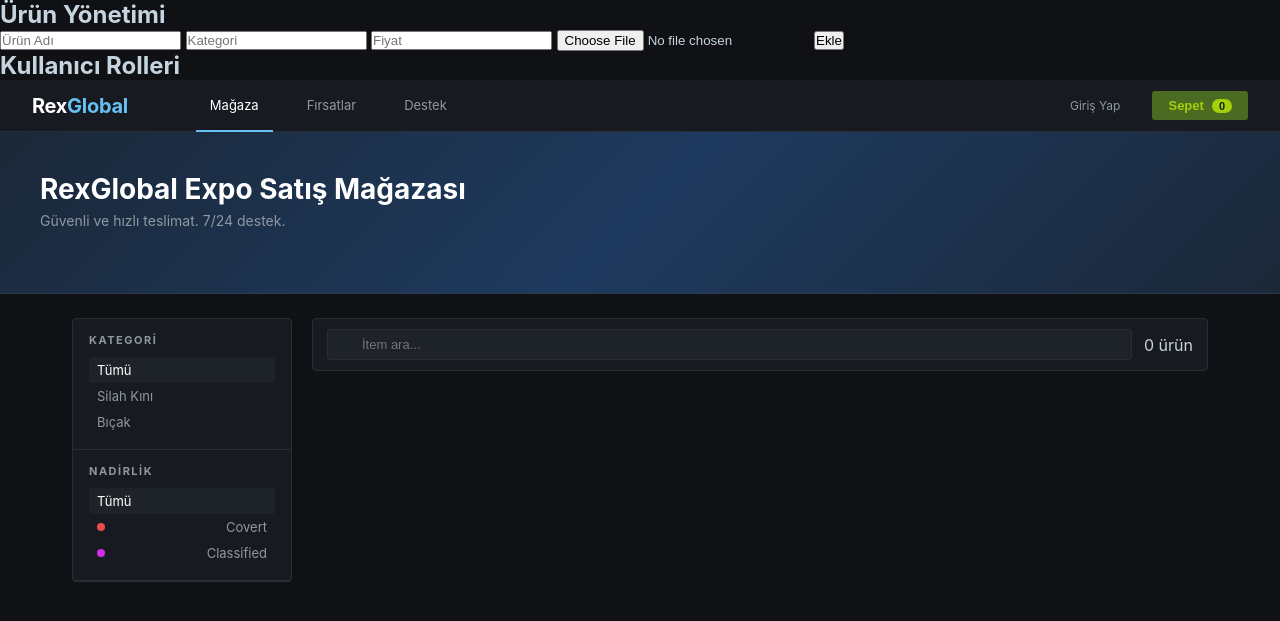
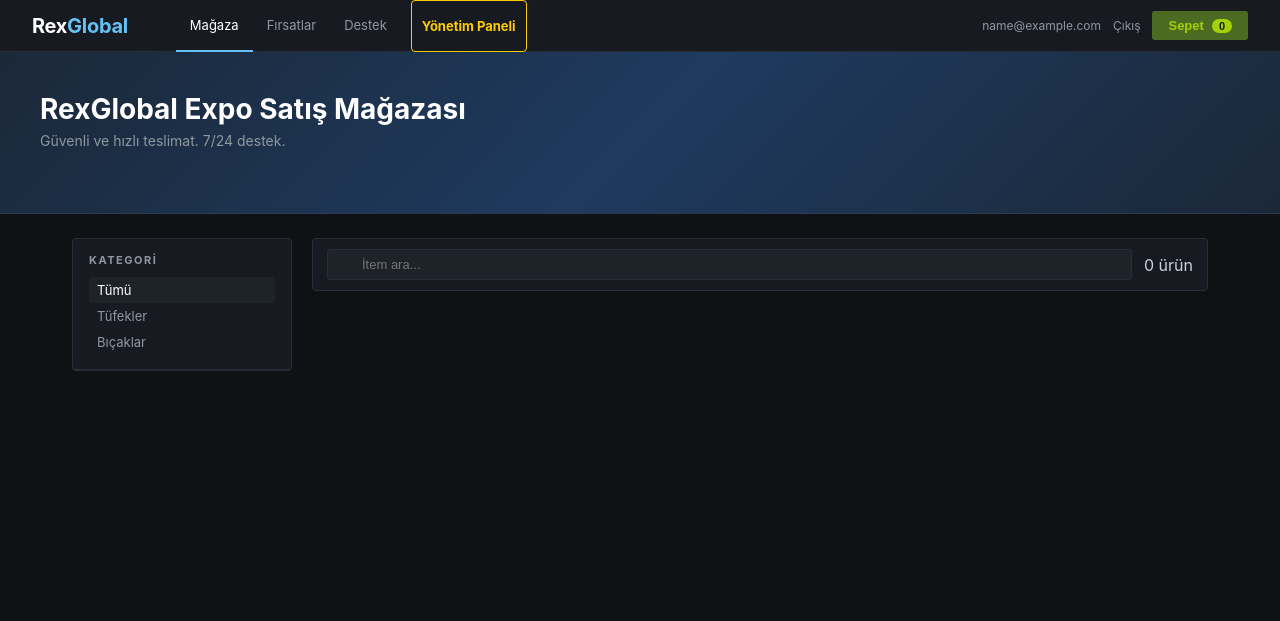
Before and after one commit to yetenozkan4/RexGlobal, a Flask app: page / in a window 1280 px wide. Shown: the top 621 px of the page. Run offline with Flask 3, Linux system fonts and the light colour scheme; the visitor is signed in with stand-in values (Sample User, id 1); data that the repository does not hold is empty.

Commit message:
Update index.html

```diff
--- a/templates/index.html
+++ b/templates/index.html
@@ -5,7 +5,7 @@
 <meta name="viewport" content="width=device-width, initial-scale=1.0">
 <title>RexGlobal — CS2 Item Mağazası</title>
 <style>
-  /* GITHUB'DAN ALDIĞIN TÜM CSS BURADA - HİÇBİRİNE DOKUNMADIM */
+  /* CSS Kısımları Aynı Kaldı */
   *, *::before, *::after { box-sizing: border-box; margin: 0; padding: 0; }
   body { font-family: -apple-system, BlinkMacSystemFont, 'Segoe UI', Roboto, sans-serif; background: #0f1114; color: #c6d4df; min-height: 100vh; }
   .topbar { background: #171a21; border-bottom: 1px solid #2a2d35; padding: 0 2rem; height: 52px; display: flex; align-items: center; gap: 2rem; }
@@ -16,30 +16,10 @@
   .topbar-link:hover { color: #c6d4df; }
   .topbar-link.active { color: #fff; border-bottom-color: #66c0f4; }
   .topbar-right { margin-left: auto; display: flex; align-items: center; gap: 12px; }
-  nav {
-    display: flex;
-    justify-content: space-between;
-    align-items: center;
-    background: #171a21;
-    padding: 15px 30px;
-    border-bottom: 1px solid #2a2d35;
-}
 
-nav a {
-    color: #c6d4df;
-    text-decoration: none;
-    margin-right: 20px;
-}
-
-.auth-box {
-    display: flex;
-    gap: 15px;
-    align-items: center;
-}
-
-  /* ADMIN BUTONU EKLEMESİ */
-  .admin-link { color: #eb4b4b; font-size: 12px; text-decoration: none; border: 1px solid #eb4b4b; padding: 4px 8px; border-radius: 3px; }
-  .admin-link:hover { background: #eb4b4b; color: white; }
+  /* ADMIN BUTONU STİLİ */
+  .admin-special-link { color: #ffcc00 !important; font-weight: bold; border: 1px solid #ffcc00; padding: 4px 10px; border-radius: 4px; margin-left: 10px; transition: all 0.2s; }
+  .admin-special-link:hover { background: #ffcc00; color: #171a21 !important; }
 
   .cart-button { background: #4c6b22; color: #a4d007; border: none; padding: 7px 16px; border-radius: 3px; font-size: 13px; font-weight: 600; cursor: pointer; display: flex; align-items: center; gap: 8px; transition: background .15s; }
   .cart-button:hover { background: #5a7a28; }
@@ -56,32 +36,17 @@ nav a {
   .filter-item { display: flex; align-items: center; justify-content: space-between; padding: 5px 8px; border-radius: 3px; cursor: pointer; font-size: 13px; color: #8f98a0; transition: background .1s, color .1s; }
   .filter-item:hover { background: #1e2329; color: #c6d4df; }
   .filter-item.active { background: #1e2329; color: #fff; }
-  .filter-item .count { font-size: 11px; color: #4a5568; background: #1e2329; padding: 1px 6px; border-radius: 2px; }
-  .rarity-dot { width: 8px; height: 8px; border-radius: 50%; display: inline-block; margin-right: 8px; flex-shrink: 0; }
-  .dot-Contraband { background: #e4ae39; }
-  .dot-Covert { background: #eb4b4b; }
-  .dot-Classified { background: #d32ce6; }
-  .dot-Restricted { background: #8847ff; }
-  .dot-MilSpec { background: #4b69ff; }
   .toolbar { background: #171a21; border: 1px solid #2a2d35; border-radius: 4px; padding: 10px 14px; display: flex; align-items: center; gap: 12px; margin-bottom: 12px; }
   .search-input { width: 100%; background: #1e2329; border: 1px solid #2a2d35; border-radius: 3px; color: #c6d4df; padding: 7px 10px 7px 34px; font-size: 13px; outline: none; }
   .search-wrap { flex: 1; position: relative; }
   .items-grid { display: grid; grid-template-columns: repeat(auto-fill, minmax(175px, 1fr)); gap: 10px; }
   .card { background: #171a21; border: 1px solid #2a2d35; border-radius: 4px; overflow: hidden; cursor: pointer; transition: border-color .15s, transform .15s; position: relative; }
   .card:hover { border-color: #4a6a8a; transform: translateY(-2px); }
-  .card-rarity-bar { height: 3px; width: 100%; }
-  .bar-Contraband { background: #e4ae39; }
-  .bar-Covert { background: #eb4b4b; }
-  .bar-Classified { background: #d32ce6; }
-  .bar-Restricted { background: #8847ff; }
-  .bar-MilSpec { background: #4b69ff; }
   .card-img-wrap { background: #1b2838; height: 130px; display: flex; align-items: center; justify-content: center; padding: 12px; }
   .card-img-wrap img { width: 100%; height: 100%; object-fit: contain; }
   .card-body { padding: 10px 12px 12px; }
   .card-name { font-size: 13px; font-weight: 600; color: #c6d4df; margin-bottom: 6px; line-height: 1.3; min-height: 34px; }
   .price-current { font-size: 16px; font-weight: 700; color: #a4d007; }
-
-  /* CART DRAWER & OVERLAY */
   .overlay { position: fixed; inset: 0; background: rgba(0,0,0,0.7); z-index: 200; opacity: 0; pointer-events: none; transition: opacity .2s; }
   .overlay.open { opacity: 1; pointer-events: all; }
   .drawer { position: fixed; top: 0; right: 0; width: 360px; height: 100%; background: #171a21; border-left: 1px solid #2a2d35; z-index: 201; display: flex; flex-direction: column; transform: translateX(100%); transition: transform .2s; }
@@ -90,45 +55,21 @@ nav a {
 </head>
 <body>
 
-  <h2>Ürün Yönetimi</h2>
-<form action="/admin/add_product" method="POST" enctype="multipart/form-data">
-    <input type="text" name="name" placeholder="Ürün Adı" required>
-    <input type="text" name="category" placeholder="Kategori">
-    <input type="number" name="price" placeholder="Fiyat">
-    <input type="file" name="img">
-    <button type="submit">Ekle</button>
-</form>
-
-<table>
-    {% for p in products %}
-    <tr>
-        <td>{{ p.name }}</td>
-        <td>{{ p.price }} TL</td>
-        <td>
-            <form action="/admin/set_discount/{{ p.id }}" method="POST">
-                <input type="number" name="discount_price" placeholder="İndirimli Fiyat">
-                <input type="datetime-local" name="discount_end">
-                <button type="submit">İndirim Tanımla</button>
-            </form>
-        </td>
-    </tr>
-    {% endfor %}
-</table>
-
-<h2>Kullanıcı Rolleri</h2>
-{% for u in users %}
-    <p>{{ u.email }} - Rol: {{ u.role }}</p>
-{% endfor %}
 <nav class="topbar">
   <a href="/" class="logo">Rex<span>Global</span></a>
   <div class="topbar-links">
     <a href="/" class="topbar-link active">Mağaza</a>
     <a href="#" class="topbar-link">Fırsatlar</a>
     <a href="#" class="topbar-link">Destek</a>
+
+    {% if session.get('role') == 'administrator' %}
+      <a href="/admin" class="topbar-link admin-special-link">Yönetim Paneli</a>
+    {% endif %}
   </div>
+
   <div class="topbar-right">
-    {% if is_admin %}
-      <a href="/admin" class="admin-link">🛠 Admin Panel</a>
+    {% if session.get('user_id') %}
+      <span style="font-size: 12px; color: #8f98a0;">{{ session.get('email') }}</span>
       <a href="/logout" style="color:#8f98a0; font-size:12px; text-decoration:none;">Çıkış</a>
     {% else %}
       <a href="/login" style="color:#8f98a0; font-size:12px; text-decoration:none;">Giriş Yap</a>
@@ -153,16 +94,8 @@ nav a {
       <div class="sidebar-title">Kategori</div>
       <ul class="filter-list" id="categoryList">
         <li class="filter-item active" data-value="all">Tümü</li>
-        <li class="filter-item" data-value="Silah Kını">Silah Kını</li>
-        <li class="filter-item" data-value="Bıçak">Bıçak</li>
-      </ul>
-    </div>
-    <div class="sidebar-section">
-      <div class="sidebar-title">Nadirlik</div>
-      <ul class="filter-list" id="rarityList">
-        <li class="filter-item active" data-value="all">Tümü</li>
-        <li class="filter-item" data-value="Covert"><span class="rarity-dot dot-Covert"></span>Covert</li>
-        <li class="filter-item" data-value="Classified"><span class="rarity-dot dot-Classified"></span>Classified</li>
+        <li class="filter-item" data-value="Tüfekler">Tüfekler</li>
+        <li class="filter-item" data-value="Bıçaklar">Bıçaklar</li>
       </ul>
     </div>
   </aside>
@@ -175,7 +108,7 @@ nav a {
       <span class="results-count" id="resultsCount">0 ürün</span>
     </div>
     <div class="items-grid" id="itemsGrid">
-        </div>
+      </div>
   </div>
 </div>
 
@@ -189,7 +122,8 @@ nav a {
 </div>
 
 <script>
-let state = { category: 'all', rarity: 'all', q: '' };
+// JavaScript kısmın aynı kalabilir, API üzerinden verileri çekmeye devam eder.
+let state = { category: 'all', q: '' };
 let cart = [];
 let allItems = [];
 
@@ -209,7 +143,6 @@ async function loadItems() {
 
     grid.innerHTML = items.map(item => `
         <div class="card" onclick="addToCart(${item.id})">
-            <div class="card-rarity-bar bar-${item.rarity}"></div>
             <div class="card-img-wrap">
                 <img src="${item.img}" alt="${item.name}">
             </div>
@@ -226,7 +159,6 @@ function addToCart(id) {
     if(item) {
         cart.push(item);
         document.getElementById('cartCount').textContent = cart.length;
-        alert(item.name + " sepete eklendi!");
     }
 }
 
```
